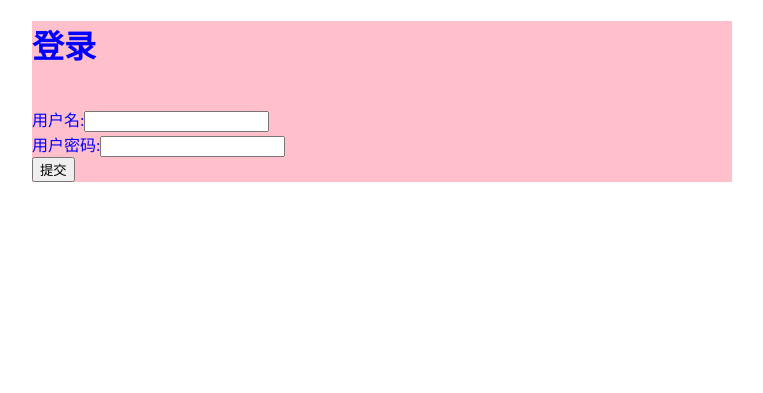
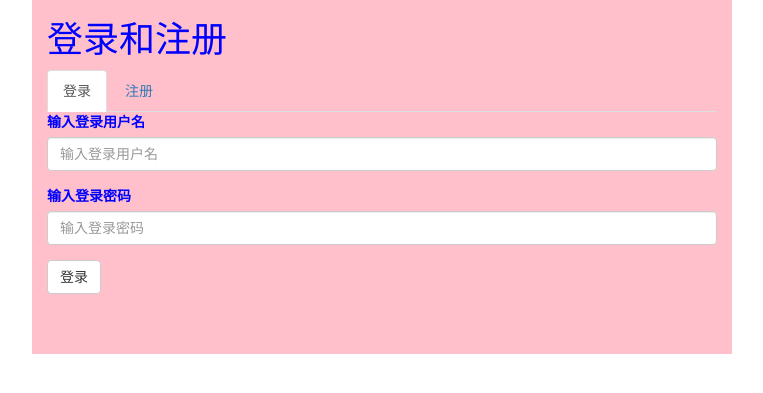
Before and after one commit to xiliheipi/Django, a Django app: page /votetest/login/ in a window 1280 px wide. Shown: the top 393 px of the page, without its empty margins (258-1021 px from the left). Run offline with Django 3.2, Linux system fonts and the light colour scheme.

Commit message:
三种登录注册写法，我推荐第二种，继承自带用户表的

```diff
--- a/demo1/templates/votetest/list.html
+++ b/demo1/templates/votetest/list.html
@@ -13,6 +13,7 @@
 
         {% if headline %}
         <form action="{% url 'votetest:list' headline.id %}" method="post">
+            {% csrf_token %}
             <h2>选项列表页</h2>
             <br>
             <p>{{headline.title}}</p>
--- a/demo1/templates/votetest/login.html
+++ b/demo1/templates/votetest/login.html
@@ -1,27 +1,113 @@
+
+
 <!DOCTYPE html>
 <html lang="en">
 <head>
     <meta charset="UTF-8">
     <title>登录页面</title>
     <link rel="stylesheet" href="/static/css/main.css">
-
+    <!-- Bootstrap -->
+    <link href="https://cdn.jsdelivr.net/npm/bootstrap@3.3.7/dist/css/bootstrap.min.css" rel="stylesheet">
+    <!-- jQuery (Bootstrap 的所有 JavaScript 插件都依赖 jQuery，所以必须放在前边) -->
+    <script src="https://cdn.jsdelivr.net/npm/jquery@1.12.4/dist/jquery.min.js"></script>
+    <!-- 加载 Bootstrap 的所有 JavaScript 插件。你也可以根据需要只加载单个插件。 -->
+    <script src="https://cdn.jsdelivr.net/npm/bootstrap@3.3.7/dist/js/bootstrap.min.js"></script>
 </head>
 <body>
-    <div class = 'container'>
-    <h1>登录</h1>
+<div class='container'>
+    <h1>登录和注册</h1>
+    {% comment %}
+    被注释的内容
     <form action="{% url 'votetest:login' %}" method="post">
         {{error}}
         <br>
         用户名:<input type="text" name="username">
         <br>
-        用户密码:<input type="password" name = 'userpwd'>
+        用户密码:<input type="password" name='userpwd'>
         <br>
         <input type="submit" value="提交">
 
     </form>
+    {% endcomment %}
 
 
 
+    <div>
+        <!-- Nav tabs -->
+        <ul class="nav nav-tabs" role="tablist">
+            <li role="presentation" class="active"><a href="#login" aria-controls="login" role="tab" data-toggle="tab">登录</a>
+            </li>
+            <li role="presentation"><a href="#register" aria-controls="register" role="tab" data-toggle="tab">注册</a>
+            </li>
+        </ul>
+
+        <!-- Tab panes -->
+        <div class="tab-content">
+            <div role="tabpanel" class="tab-pane active" id="login">
+                <form action="{% url 'votetest:login' %}" method="post">
+
+                    <div class="form-group">
+                        <label for="login1">输入登录用户名</label>
+                        <input type="text" class="form-control" id="login1" placeholder="输入登录用户名" name="username">
+                    </div>
+
+                    <div class="form-group">
+                        <label for="login1_pwd">输入登录密码</label>
+                        <input type="password" class="form-control" id="login1_pwd" placeholder="输入登录密码" name='userpwd'>
+                    </div>
+
+                    <button type="submit" class="btn btn-default">登录</button>
+                </form>
+            </div>
+
+
+
+
+
+
+            <div role="tabpanel" class="tab-pane" id="register">
+                <form action="{% url 'votetest:register' %}" method="post">
+
+                    <div class="form-group">
+                        <label for="register1">输入注册用户名</label>
+                        <input type="text" name="username_regi" class="form-control" id="register1" placeholder="输入注册用户名">
+                    </div>
+
+                    <div class="form-group">
+                        <label for="register_pwd">输入注册密码</label>
+                        <input type="password" name="password_regi"  class="form-control" id="register_pwd" placeholder="输入注册密码">
+                    </div>
+
+                    <button type="submit" class="btn btn-default">注册</button>
+                </form>
+            </div>
+            <br>
+            <br>
+            <br>
+
+        </div>
     </div>
+
+    {% comment %}
+    <p>新方法的注册登录</p>
+    <form action="#" method = 'post'>
+        {{lf}}
+        <br>
+        <input type="submit" value="登录">
+
+    </form>        #如果 lf 正确有效
+
+
+    <form action="#" method="post">
+        {{rf}}
+        <input type="submit" value="注册">
+
+    </form>
+    {% endcomment %}
+
+
+</div>
+<br><br><br><br><br><br><br><br><br><br>
+
 </body>
 </html>
--- a/demo1/votetest/admin.py
+++ b/demo1/votetest/admin.py
@@ -1,8 +1,9 @@
 from django.contrib import admin
-from .models import Option,Headline
+from .models import Option,Headline,MyUser
 # Register your models here.
 
 
 
 admin.site.register(Option)
 admin.site.register(Headline)
+admin.site.register(MyUser)
--- a/demo1/votetest/urls.py
+++ b/demo1/votetest/urls.py
@@ -13,6 +13,6 @@
     url(r'^detail/(\d+)/$',views.detail,name='detail'),
     url(r'^login/$',views.login, name = 'login'),
     url(r'^logout/$',views.logout, name = 'logout'),
-    url(r'^register/$',views.register, name = 'register'),
+    url(r'^register/$',views.register,name = 'register'),
 
 ]
--- a/demo1/votetest/views.py
+++ b/demo1/votetest/views.py
@@ -1,49 +1,133 @@
 from django.shortcuts import render,redirect,reverse
 from django.http import HttpResponse
 from django.template import loader
-from .models import Headline,Option,User
+from .models import Headline,Option,User,MyUser
 from .util import checklogin
 from django.http import HttpResponseRedirect
+from django.contrib.auth import authenticate,login as lgi,logout as lgo
+# 引入表单类
+from .forms import LoginForm,RegisterForm
+
+
 # Create your views here.
 
 
 
 def logout(request):
+    # # 自己写的第一种方法
+    # del request.session['username']
+    # return redirect(reverse('votetest:login'))
 
-    del request.session['username']
-    return redirect(reverse('votetest:login'))
+    # Django自带方法
+    res = redirect(reverse('votetest:login'))
+    lgo(request)
+    return res
+
+
+
 
 def login(request):
-    if request.method == 'GET':
+
+    # 自己的第一种方法
+    # if request.method == 'GET':
+    #     return render(request,'votetest/login.html')
+    # else:
+    #     username = request.POST.get("username")
+    #     userpwd = request.POST.get('userpwd')
+    #     try:
+    #         user = User.objects.get(name=username,pwd=userpwd)
+    #         res = redirect(reverse('votetest:index'))
+    #         request.session['username'] = user.name
+    #         return res
+    #     except:
+    #         return render(request,'votetest/login.html',{'error':'用户名错误'})
+
+
+    #
+    #   第二种方法，使用Django自带用户系统
+    if request.method == "GET":
         return render(request,'votetest/login.html')
     else:
-        username = request.POST.get("username")
-        userpwd = request.POST.get('userpwd')
-        try:
-            username = User.objects.get(name=username,pwd=userpwd)
-            res = redirect(reverse('votetest:index'))
-            request.session['username'] = username
-            return res
-        except:
-            return render(request,'votetest/login.html',{'error':'用户名错误'})
+
+        username = request.POST.get('username')
+        pwd = request.POST.get('userpwd')
+        print(username,pwd)
+        user = authenticate(request,username = username,password = pwd)
+        if user :
+            print(user)
+
+            lgi(request,user)
+            return redirect(reverse('votetest:index'))
+        else:
+            return render(request,'votetest/login.html',{'error':'用户名或者密码错误'})
+
+
+    # # 第三种方法
+    # #使用自动生成表单post
+    # if request.method == 'GET':
+    #     lf = LoginForm()
+    #     rf = RegisterForm()
+    #     return render(request,'votetest/login.html',{'lf':lf,'rf':rf})
+    #
+    # else:
+    #     lf = LoginForm(request.POST)
+    #     #如果 lf 正确有效
+    #     if lf.is_valid():
+    #         username = lf.cleaned_data['username']
+    #         pwd = lf.cleaned_data['password']
+    #         user = authenticate(request,username = username,password = pwd)
+    #         if user:
+    #             print(user)
+    #             lgi(request,user)
+    #             return redirect(reverse('votetest:index'))
+    #         else:
+    #             return render(request,'votetest/login.html',{'error':'用户名或密码错误'})
+    #
+
+
+
+
+
+
+
+
+
+
 
 
 
 def register(request):
-    if request.method == 'GET':
-        return render(request, 'votetest/register.html')
-    else:
-        username = request.POST.get('username')
-        userpwd = request.POST.get('password')
-        try:
-            username = User.objects.get(name = username)
-            return render(request, 'votetest/register.html', {'error': '账户或密码存在'})
-        except:
-            b1 = User()
-            b1.name = username
-            b1.pwd = userpwd
-            b1.save()
-            return render(request,'votetest/register.html',{'error': '注册成功！'})
+    # 自己写的第一种方法
+    # if request.method == 'GET':
+    #     return render(request, 'votetest/login.html')
+    # else:
+    #     username = request.POST.get('username')
+    #     userpwd = request.POST.get('password')
+    #     try:
+    #         username = User.objects.get(name = username)
+    #         return render(request, 'votetest/login.html', {'error': '账户或密码存在'})
+    #     except:
+    #         b1 = User()
+    #         b1.name = username
+    #         b1.pwd = userpwd
+    #         b1.save()
+    #         return render(request,'votetest/login.html',{'error': '注册成功！'})
+
+#   第二种方法  Django 自带方法
+    if request.method == "POST":
+        username = request.POST.get('username_regi')
+
+        pwd = request.POST.get('password_regi')
+        print(username,pwd)
+        #在数据库创建对象
+        MyUser.objects.create_user(username = username, password=pwd,url = 'http://xs8269.com')
+        return redirect(reverse('votetest:login'))
+
+
+
+
+
+
 
 
 
```
Also changed, not shown: demo1/demo1/settings.py (+12 -0 lines), demo1/votetest/models.py (+14 -7 lines), demo1/votetest/util.py (+18 -7 lines), demo1/db.sqlite3.
